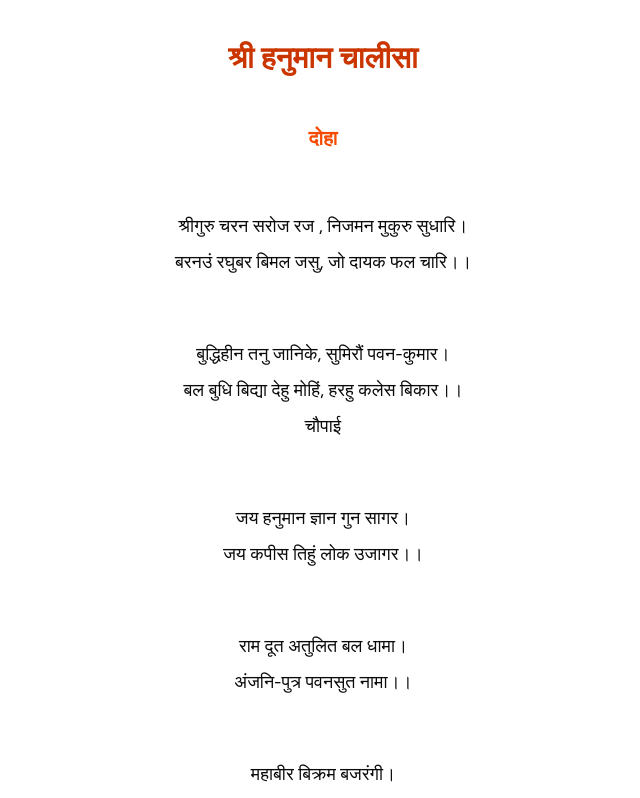
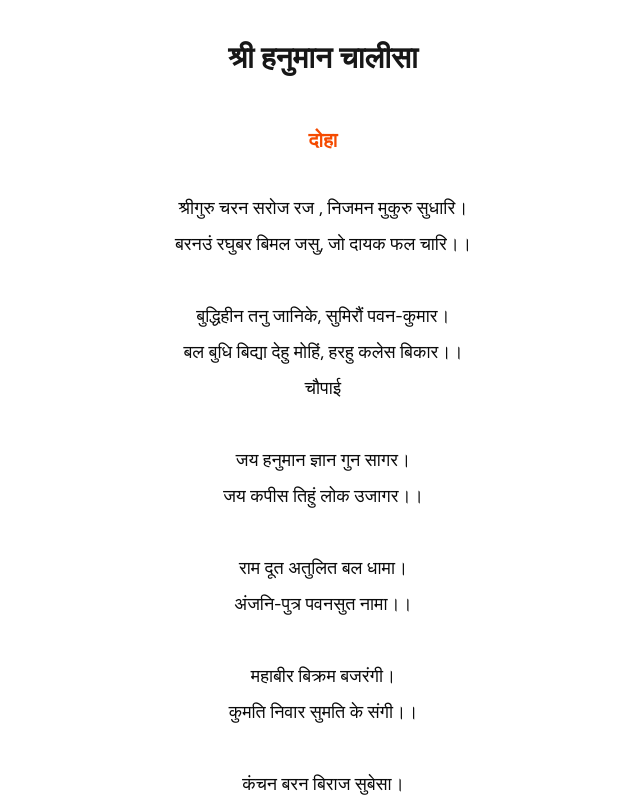
Before and after one commit to niikkhilsharma/hanuman-chalisa-website, a Next.js app: page / in a window 1280 px wide. Shown: the top 798 px of the page, without its empty margins (317-957 px from the left). Built offline with nearby package versions, Linux system fonts and the light colour scheme.

Commit message:
added last read feature

```diff
--- a/app/page.tsx
+++ b/app/page.tsx
@@ -202,14 +202,14 @@ export default function Home() {
 	return (
 		<>
 			<div className="min-h-screen py-10">
-				<h1 className="text-3xl font-bold text-center text-orange-700 mb-8">श्री हनुमान चालीसा</h1>
+				<h1 className="text-3xl font-bold text-center text-primary mb-8">श्री हनुमान चालीसा</h1>
 
-				<div className="max-w-2xl mx-auto px-4 space-y-6">
+				<div className="max-w-2xl mx-auto px-4">
 					{hanumanChalisa.map((item, index) => (
 						<div
 							onClick={() => markAsLastRead(index)}
 							key={index}
-							className={`p-4 rounded-xl transition ${lastReadIndex === index ? 'border-2 border-orange-500 bg-orange-50 text-red-600' : ''}`}>
+							className={`p-4 rounded-xl border-2 transition ${lastReadIndex === index ? 'border-border  py-4 bg-secondary' : 'border-transparent'}`}>
 							{item.type === 'doha' ?
 								<h2 className="text-xl font-semibold text-center text-orange-600">{item.lines[0]}</h2>
 							:	<p className="text-center leading-loose text-lg whitespace-pre-line">{item.lines.join('\n')}</p>}
```
